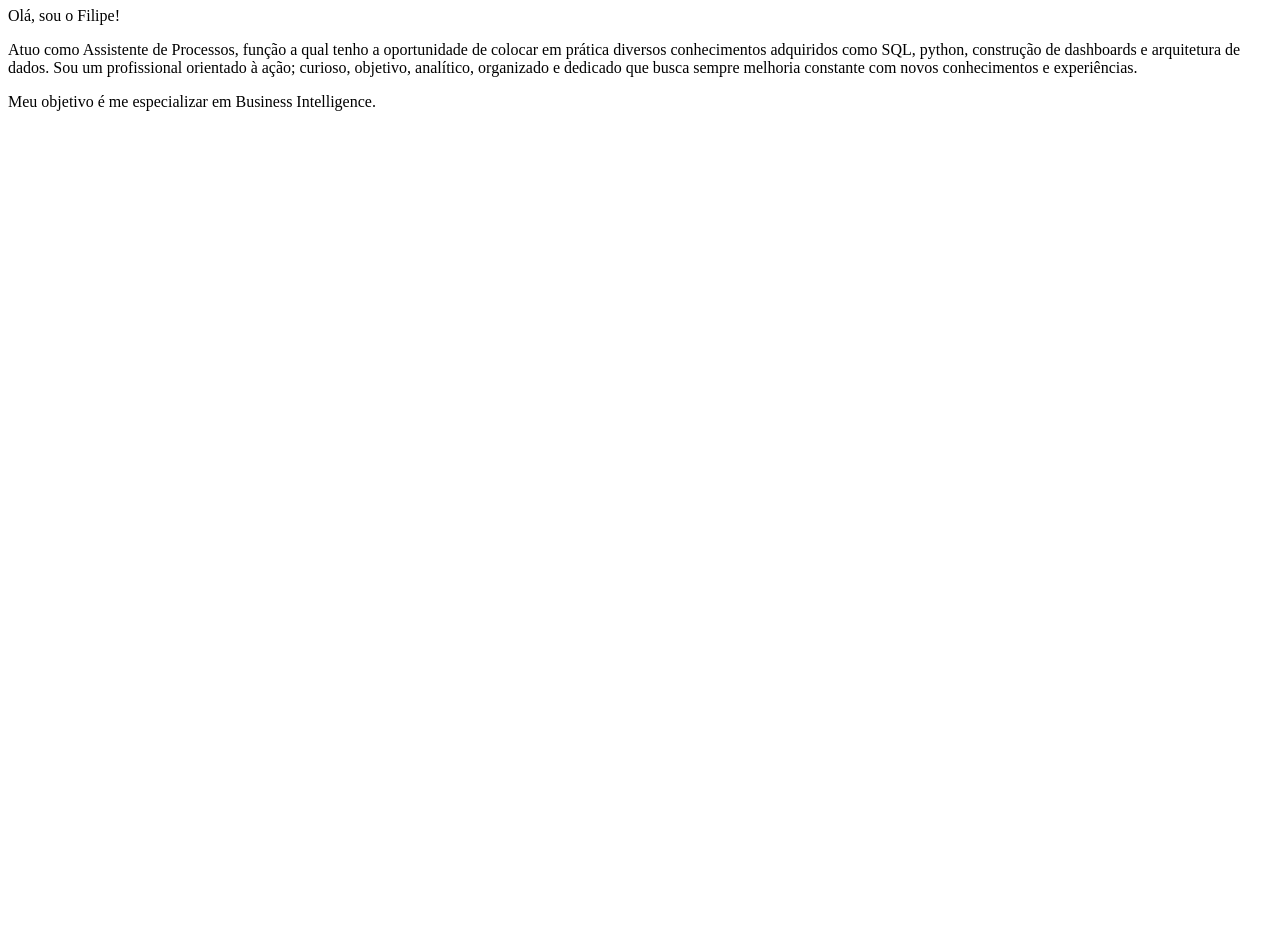
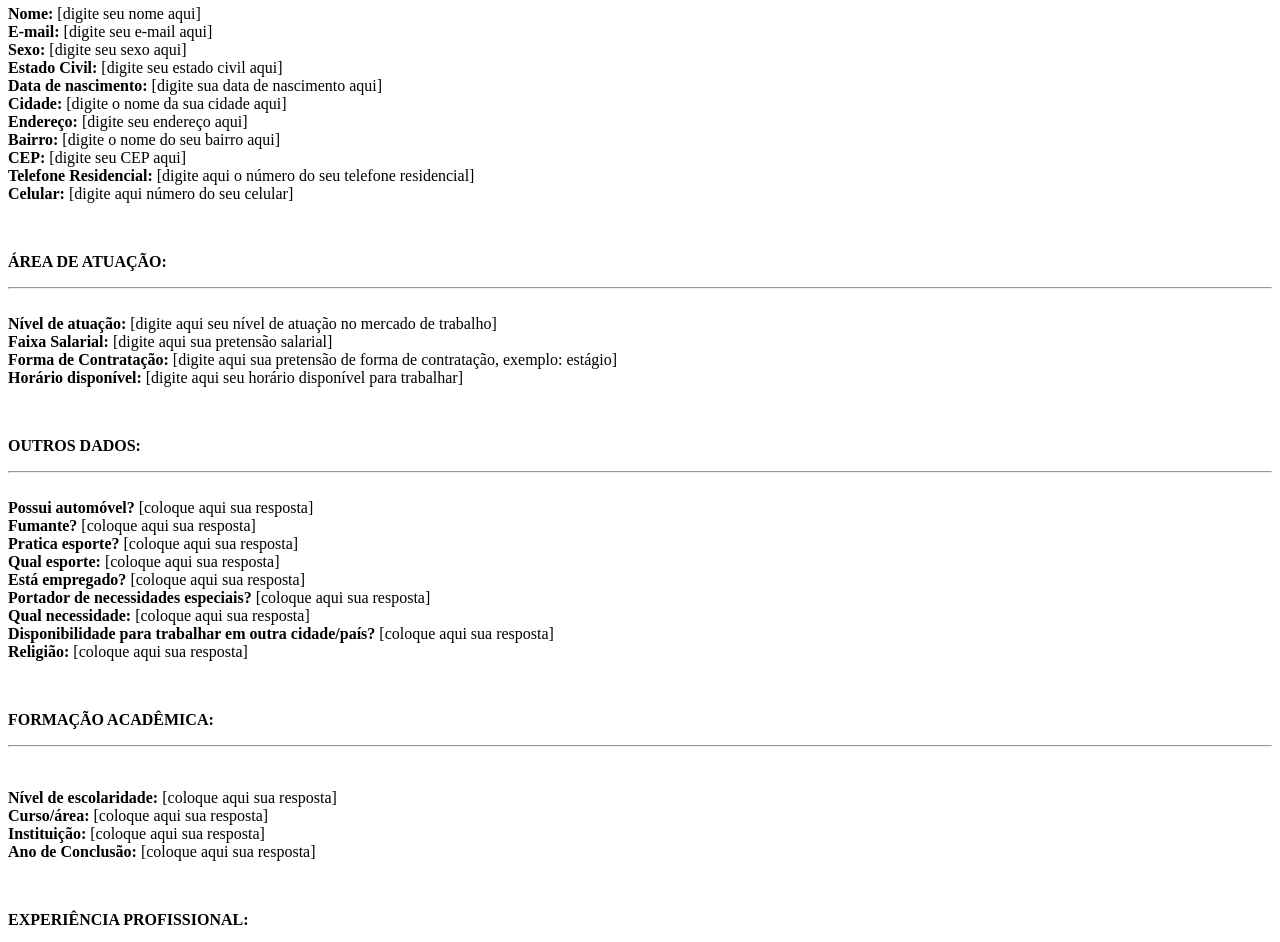
Before and after one commit to filipecarbonera/filipecarbonera.github.io, a plain HTML site: page index.html in a window 1280 px wide. Shown: the part 73-1015 px from the top of the page. Before the commit the page ends 800 px from the top, so only its background shows below. Drawn offline with Linux system fonts and the light colour scheme.

Commit message:
Update index.html

```diff
--- a/index.html
+++ b/index.html
@@ -1,11 +1,122 @@
 <!DOCTYPE html>
-<html lang="pt-BR">
-  <head>
-    <h1>Filipe Carbonera de Souza</h1>
-  </head>
-  <body>
-    <p>Olá, sou o Filipe!</p>
-    <p>Atuo como Assistente de Processos, função a qual tenho a oportunidade de colocar em prática diversos conhecimentos adquiridos como SQL, python, construção de dashboards e arquitetura de dados. Sou um profissional orientado à ação; curioso, objetivo, analítico, organizado e dedicado que busca sempre melhoria constante com novos conhecimentos e experiências.</p>
-    <p>Meu objetivo é me especializar em Business Intelligence.</p>
-  </body>
+<html>
+
+            <head>
+
+                        <title>CURRÍCULO</title>
+
+            </head>
+
+
+
+            <body>
+
+                        <p><b>DADOS PESSOAIS:</b>
+
+                        <br><hr>
+
+
+
+                        <br><b>Nome:</b> [digite seu nome aqui]
+
+                        <br><b>E-mail:</b> [digite seu e-mail aqui]
+
+                        <br><b>Sexo:</b> [digite seu sexo aqui]
+
+                        <br><b>Estado Civil:</b> [digite seu estado civil aqui]
+
+                        <br><b>Data de nascimento:</b> [digite sua data de nascimento aqui]
+
+                        <br><b>Cidade:</b> [digite o nome da sua cidade aqui]
+
+                        <br><b>Endereço:</b> [digite seu endereço aqui]
+
+                        <br><b>Bairro:</b> [digite o nome do seu bairro aqui]
+
+                        <br><b>CEP:</b> [digite seu CEP aqui]
+
+                        <br><b>Telefone Residencial:</b> [digite aqui o número do seu telefone residencial]
+
+                        <br><b>Celular:</b> [digite aqui número do seu celular]
+
+                        <p>&nbsp;
+
+                        <p><b>ÁREA DE ATUAÇÃO:</b>
+
+                        <br><hr>
+
+
+
+                        <br><b>Nível de atuação:</b> [digite aqui seu nível de atuação no mercado de trabalho]
+
+                        <br><b>Faixa Salarial:</b> [digite aqui sua pretensão salarial]
+
+                        <br><b>Forma de Contratação:</b> [digite aqui sua pretensão de forma de contratação, exemplo: estágio]
+
+                        <br><b>Horário disponível:</b> [digite aqui seu horário disponível para trabalhar]
+
+                        <p>&nbsp;
+
+
+
+                        <p><b>OUTROS DADOS:</b>
+
+        <br><hr>
+
+                        <br><b>Possui automóvel?</b> [coloque aqui sua resposta]
+
+                        <br><b>Fumante?</b> [coloque aqui sua resposta]
+
+                        <br><b>Pratica esporte?</b> [coloque aqui sua resposta]
+
+                        <br><b>Qual esporte:</b> [coloque aqui sua resposta]
+
+                        <br><b>Está empregado?</b> [coloque aqui sua resposta]
+
+                        <br><b>Portador de necessidades especiais?</b> [coloque aqui sua resposta]
+
+                        <br><b>Qual necessidade:</b> [coloque aqui sua resposta]
+
+                        <br><b>Disponibilidade para trabalhar em outra cidade/país?</b> [coloque aqui sua resposta]
+
+                        <br><b>Religião:</b> [coloque aqui sua resposta]
+
+                        <p>&nbsp;
+
+
+
+                        <p><b>FORMAÇÃO ACADÊMICA:</b>
+
+                        <br><hr>
+
+                        <br><p><b>Nível de escolaridade:</b> [coloque aqui sua resposta]
+
+                        <br><b>Curso/área:</b> [coloque aqui sua resposta]
+
+                        <br><b>Instituição:</b> [coloque aqui sua resposta]
+
+                        <br><b>Ano de Conclusão:</b> [coloque aqui sua resposta]
+
+                        <p>&nbsp;
+
+                        <p><b>EXPERIÊNCIA PROFISSIONAL:</b>
+
+                        <br><hr>
+
+                        <br><b>Ramo de Atividade:</b> [coloque aqui sua resposta]
+
+                        <br><b>Organização:</b> [coloque aqui sua resposta]
+
+                        <br><b>Data de Admissão:</b> [coloque aqui sua resposta]
+
+                        <br><b>Data da Dispensa:</b> [coloque aqui sua resposta]
+
+                        <br><b>Nº de funcionários:</b> [coloque aqui sua resposta]
+
+                        <br><b>Função:</b> [coloque aqui sua resposta]
+
+                        <br><b>Responsabilidades:</b> [coloque aqui sua resposta]
+
+</body>
+
 </html>
```
